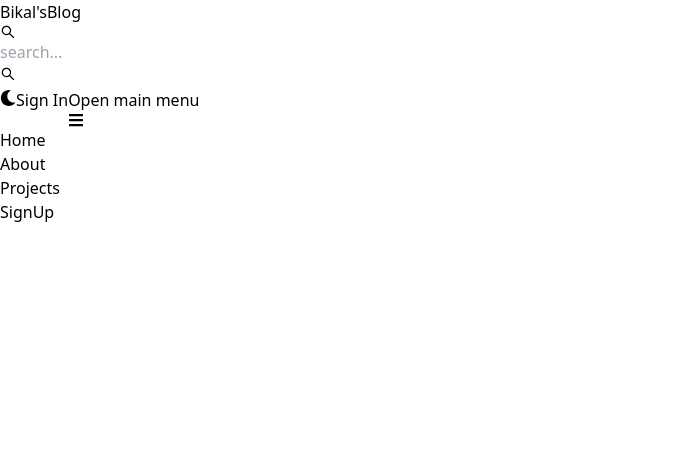
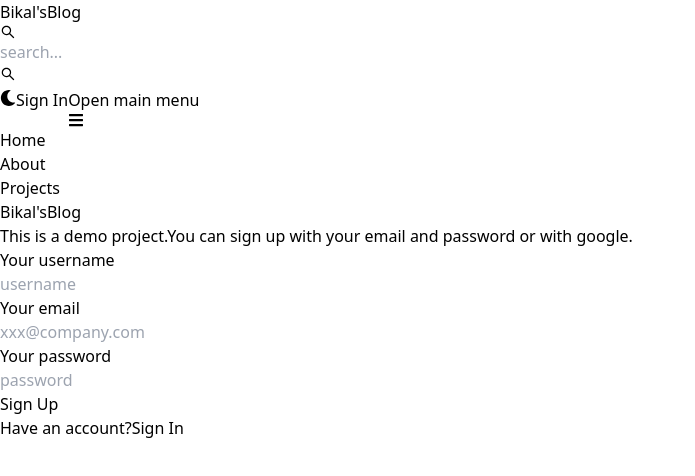
Before and after one commit to Bikal69/mern-blog, a React (Vite) app in the folder client/: page /sign-up in a window 1280 px wide. Shown: the top 476 px of the page, without its empty margins (0-695 px from the left). Built offline with nearby package versions, Linux system fonts and the light colour scheme.

Commit message:
complete signup page ui

```diff
--- a/client/src/pages/SignUp.jsx
+++ b/client/src/pages/SignUp.jsx
@@ -1,7 +1,47 @@
 import React from 'react'
-
+import {Link} from 'react-router-dom'
+import {Button, Label, TextInput } from 'flowbite-react'
 export default function SignUp() {
   return (
-    <div>SignUp</div>
+    <div className='min-h-screen mt-20'>
+      <div className="flex p-3 max-w-3xl mx-auto flex-col md:flex-row md:items-center gap-5">
+        {/* left */}
+        <div className="flex-1">
+        <Link to="/" className='font-bold dark:text-white text-4xl'>
+<span className='px-2 py-1 bg-gradient-to-r from-indigo-500 via-purple-500 to-pink-500 rounded-lg text-white'>Bikal's</span>
+Blog
+</Link>
+<p className='text-sm mt-5'>
+  This is a demo project.You can sign up with your email and password or with google.
+</p>
+        </div>
+           {/* right */}
+           <div className="flex-1">
+            <form className='flex flex-col gap-4' >
+              <div >
+                <Label value='Your username'/>
+                <TextInput type='text' placeholder='username'id='username'/>
+              </div>
+              <div >
+                <Label value='Your email'/>
+                <TextInput type='text' placeholder='xxx@company.com'id='email'/>
+              </div>
+              <div >
+                <Label value='Your password'/>
+                <TextInput type='text' placeholder='password'id='password'/>
+              </div>
+              <Button gradientDuoTone='purpleToPink' type='submit'>
+                Sign Up
+              </Button>
+            </form>
+            <div className="flex gap-2 text-sm mt-5">
+              <span>Have an account?</span>
+              <Link to='/sign-in' className='text-blue-500'>
+                Sign In
+              </Link>
+            </div>
+           </div>
+      </div>
+    </div>
   )
 }
```
